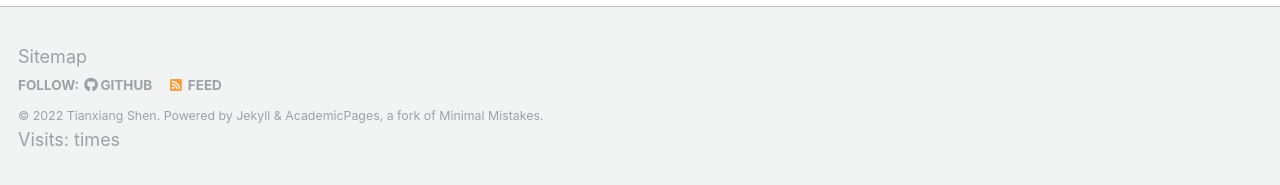
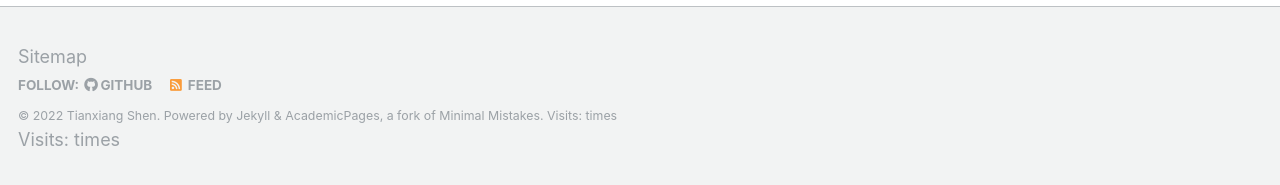
Before and after one commit to tianxiang999/tianxiang999.github.io, a Jekyll site: the page built from _pages/about.md, in a window 1280 px wide and 900 px high, scrolled down 610 px. Shown: the part 711-896 px from the top of the window. Built offline with Jekyll 4.4.1, drawn with Linux system fonts in a browser that asks for light colours; comment, search, counter and statistics services are not loaded.

Commit message:
Update footer.html

```diff
--- a/_includes/footer.html
+++ b/_includes/footer.html
@@ -27,7 +27,9 @@ site.name | default: site.title }}. {{ site.data.ui-text[site.locale].powered_by
 rel="nofollow">Jekyll</a> &amp; <a
 href="https://github.com/academicpages/academicpages.github.io">AcademicPages</a>,
 a fork of <a href="https://mademistakes.com/work/minimal-mistakes-jekyll-theme/"
-rel="nofollow">Minimal Mistakes</a>.</div>
+rel="nofollow">Minimal Mistakes</a>.<span id="busuanzi\_container\_site\_pv">
+  Visits: <span id="busuanzi\_value\_site\_pv"></span>times
+</span></div>
 
 <script async src="//dn-lbstatics.qbox.me/busuanzi/2.3/busuanzi.pure.mini.js"></script>
 <span id="busuanzi\_container\_site\_pv">
```
